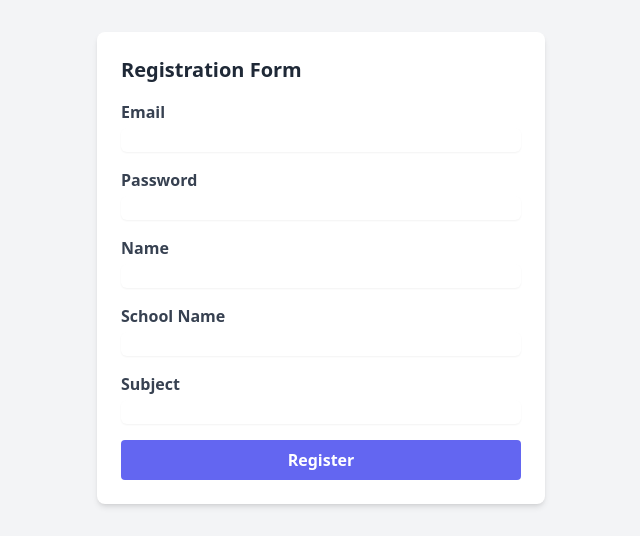
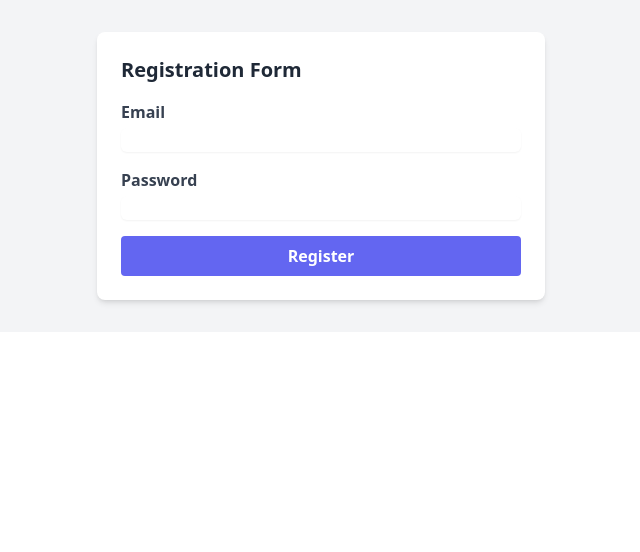
Before and after one commit to sharpySpan/EHBOspan, a Flask app: page /register in a window 1280 px wide. Shown: the top 552 px of the page, without its empty margins (319-959 px from the left). Run offline with Flask 3, Linux system fonts and the light colour scheme; style sheets or scripts are compiled from the project's sources.

Commit message:
.gitignore

```diff
--- a/app.py
+++ b/app.py
@@ -6,7 +6,7 @@ import pymysql.cursors
 app = Flask(__name__)
 app.secret_key = 'ietsiets'
 
-connection = pymysql.connect(host="localhost", user="root", passwd="", database="flipquiz")
+connection = pymysql.connect(host="localhost", user="root", passwd="", database="dnd")
 cursor = connection.cursor()
 
 
@@ -16,7 +16,7 @@ def login():
         email = request.form['email']
         password = request.form['password']
 
-        cursor.execute('SELECT * FROM users WHERE email = %s AND password = %s', (email, password))
+        cursor.execute('SELECT * FROM user WHERE username = %s AND password = %s', (email, password))
         data = cursor.fetchone()
         session['id'] = data[0]
 
@@ -25,26 +25,26 @@ def login():
 
         if data:
             session['loggedin'] = True
-            return redirect(url_for('quiz_Home'))
+            return flask.render_template('home.html')
     else:
-        return flask.render_template('home.html')
+        return flask.render_template('login.html')
 
 @app.route('/register', methods=['POST', 'GET'])
 def register():
     if request.method == 'POST':
         email = request.form['email']
         password = request.form['password']
-        name = request.form['name']
-        school_name = request.form['school_name']
-        subject = request.form['subject']
 
-        cursor.execute('INSERT INTO users (email, password, name, schoolname, subject ) values (%s, %s, %s, %s, %s)', (email, password, name, school_name, subject))
+        cursor.execute('INSERT INTO user (username, password ) values (%s, %s)', (email, password))
         connection.commit()
 
-        return flask.render_template('home.html')
+        return flask.render_template('login.html')
     else:
         return flask.render_template('register.html')
 
+@app.route('/home')
+def home():
+    return flask.render_template('home.html')
 
 if __name__ == '__main__':
     app.run()
--- a/templates/base.html
+++ b/templates/base.html
@@ -2,7 +2,7 @@
 <html>
 <head>
     <meta charset="UTF-8">
-    <title>EHBOspan</title>
+    <title>dnd</title>
     <link rel="stylesheet" href="{{ url_for('static', filename='dist/css/output.css') }}">
 </head>
    <body>
--- a/templates/register.html
+++ b/templates/register.html
@@ -15,18 +15,6 @@
                     <label for="password" class="block text-gray-700 font-semibold">Password</label>
                     <input type="password" name="password" id="password" class="mt-1 block w-full rounded-md border-gray-300 shadow-sm focus:border-indigo-300 focus:ring focus:ring-indigo-200 focus:ring-opacity-50" required>
                 </div>
-                <div class="mb-4">
-                    <label for="name" class="block text-gray-700 font-semibold">Name</label>
-                    <input type="text" name="name" id="name" class="mt-1 block w-full rounded-md border-gray-300 shadow-sm focus:border-indigo-300 focus:ring focus:ring-indigo-200 focus:ring-opacity-50" required>
-                </div>
-                <div class="mb-4">
-                    <label for="school_name" class="block text-gray-700 font-semibold">School Name</label>
-                    <input type="text" name="school_name" id="school_name" class="mt-1 block w-full rounded-md border-gray-300 shadow-sm focus:border-indigo-300 focus:ring focus:ring-indigo-200 focus:ring-opacity-50" required>
-                </div>
-                <div class="mb-4">
-                    <label for="subject" class="block text-gray-700 font-semibold">Subject</label>
-                    <input type="text" name="subject" id="subject" class="mt-1 block w-full rounded-md border-gray-300 shadow-sm focus:border-indigo-300 focus:ring focus:ring-indigo-200 focus:ring-opacity-50" required>
-                </div>
                 <div>
                     <button type="submit" class="w-full bg-indigo-500 text-white font-semibold px-4 py-2 rounded hover:bg-indigo-600">Register</button>
                 </div>
```
Also changed, not shown: templates/home.html (+0 -18 lines), templates/login.html (added, +23 -0 lines).
